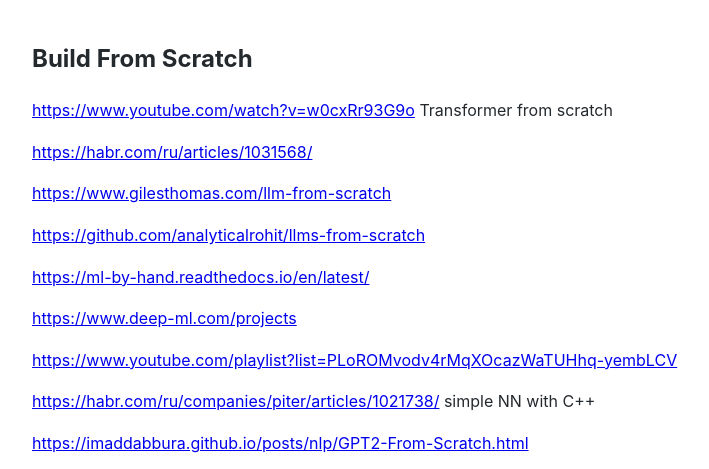
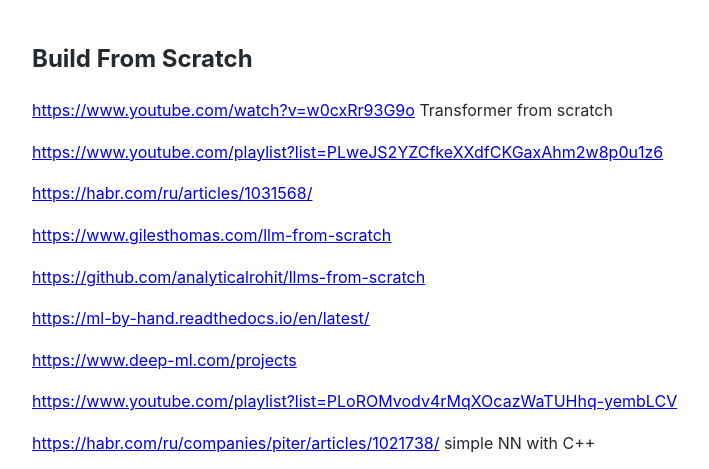
Before and after one commit to Michael-Lubinsky/michael-lubinsky.github.com, a Jekyll site: the page built from ml/from_scratch.md, in a window 1280 px wide and 900 px high, cut to the strip 0-469 px from the top of the window. Shown: the whole strip, without its empty margins (158-867 px from the left). Built offline with Jekyll 4.4.1, drawn with Linux system fonts in a browser that asks for light colours; our own code applies the rules of GitHub Pages for plain Markdown files.

Commit message:
Update from_scratch.md

```diff
--- a/ml/from_scratch.md
+++ b/ml/from_scratch.md
@@ -1,6 +1,8 @@
 ## Build From Scratch
 
 <https://www.youtube.com/watch?v=w0cxRr93G9o> Transformer from scratch
+
+<https://www.youtube.com/playlist?list=PLweJS2YZCfkeXXdfCKGaxAhm2w8p0u1z6>
 
 <https://habr.com/ru/articles/1031568/>
 
```
